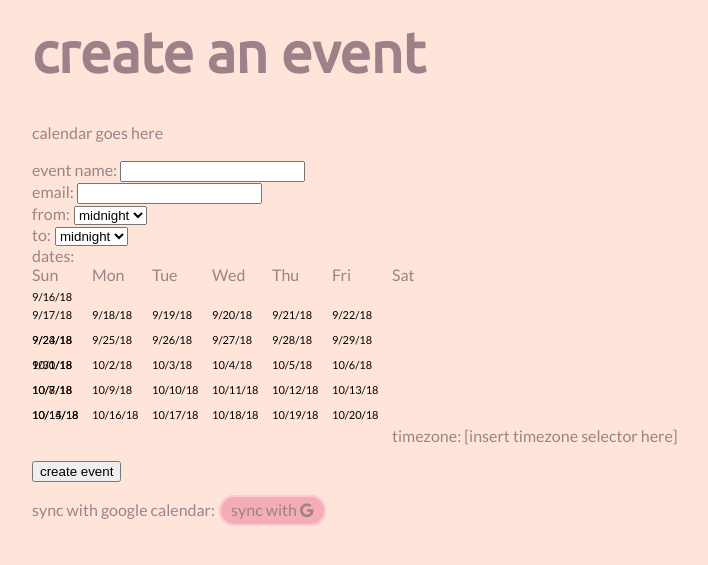
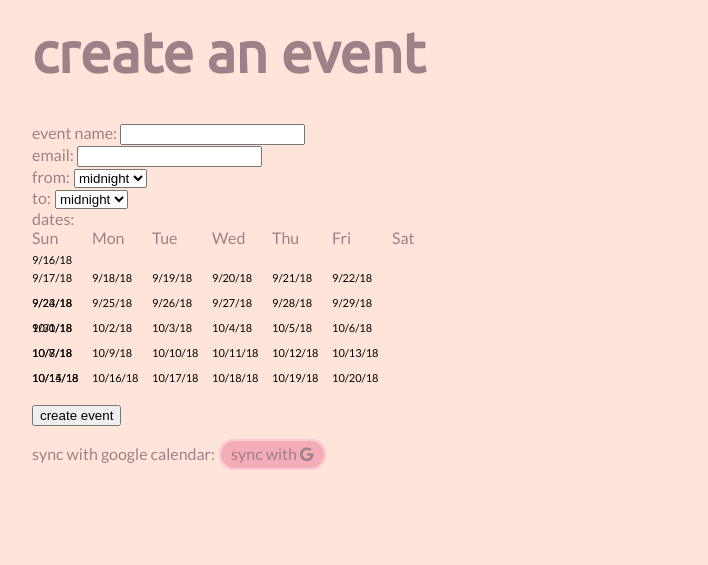
Before and after one commit to cory2067/howabout.xyz, a Flask app: page / in a window 1280 px wide. Shown: the top 565 px of the page, without its empty margins (160-868 px from the left). Run offline with Flask 2, Linux system fonts and the light colour scheme; style sheets or scripts are compiled from the project's sources; some libraries are stand-ins or nearby versions.

Commit message:
minor change to create.html

```diff
--- a/templates/create.html
+++ b/templates/create.html
@@ -3,9 +3,6 @@
 {% block content %}
 <script src="/static/js/create.js"></script>
 <h1>create an event</h1>
-
-<!-- event calendar interface goes here -->
-<p>calendar goes here</p><br><br>
 
 <form id="create-form">
 	<p>{{ form.uid.label }}</p>{{ form.uid() }}<br>
@@ -24,8 +21,6 @@
 		<!-- insert a bunch of side-by-side divs -->
 	</div>
 	<br>
-
-	<p>timezone: [insert timezone selector here]</p><br>
 </form>
 
 <button onclick="toJSON()">create event</button><br><br>
```
